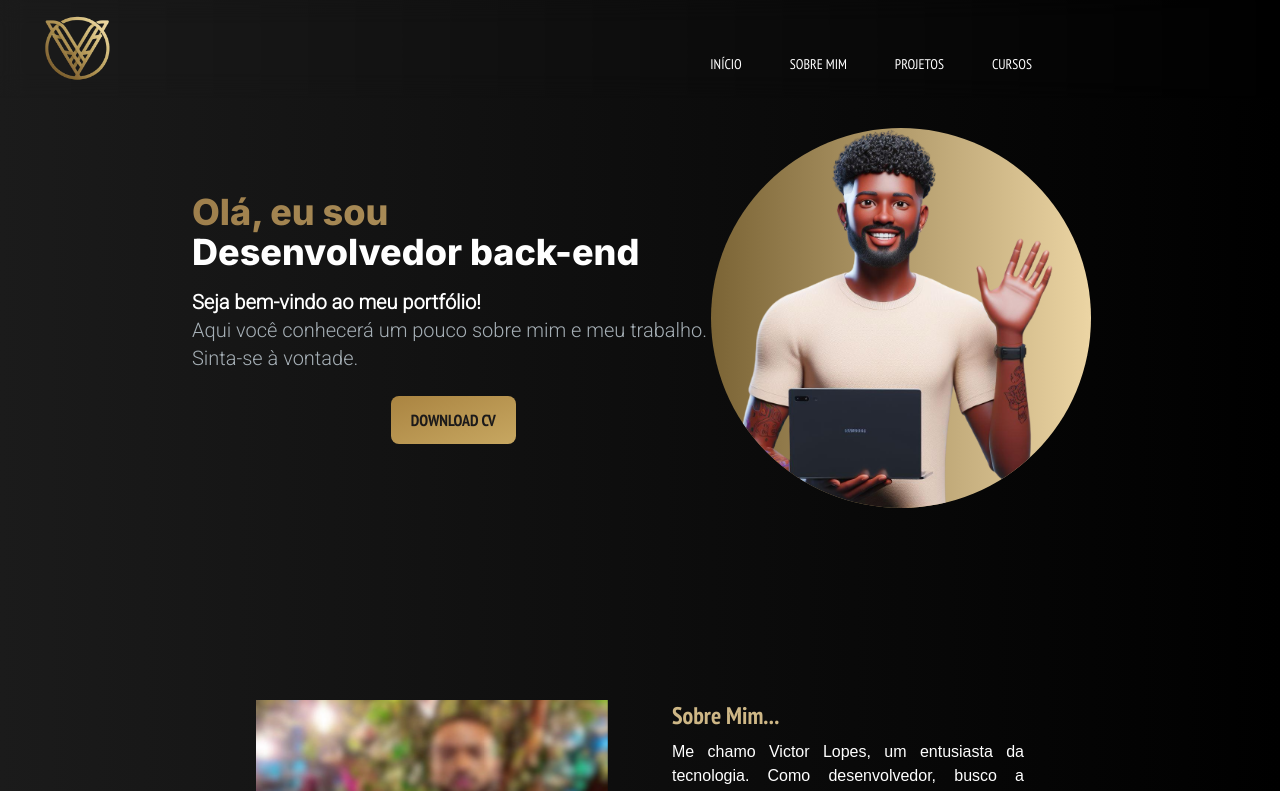
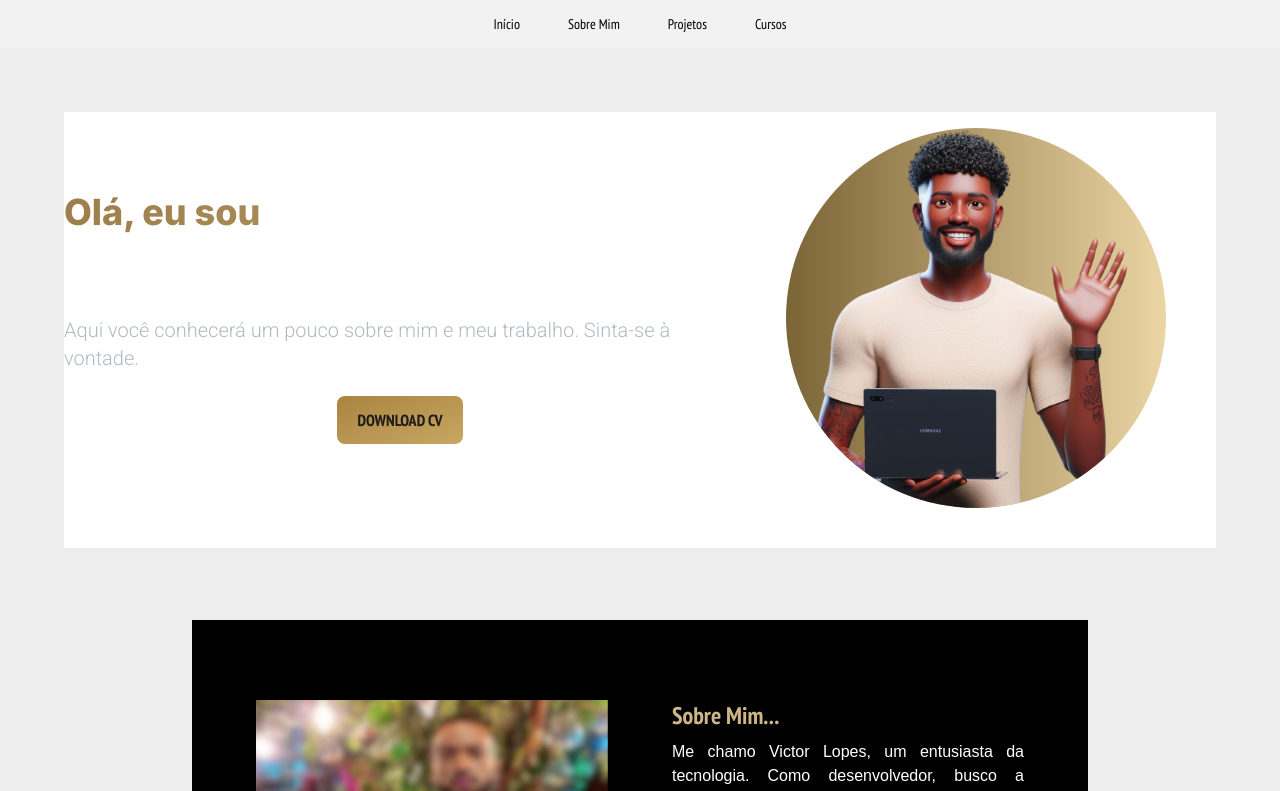
Before and after one commit to VictorLopesz/Portf-lio, a Next.js app: page / in a window 1280 px wide. Shown: the top 791 px of the page. Built offline with nearby package versions, Linux system fonts and the light colour scheme; a web font is replaced by a local one.

Commit message:
nova versão do portfólio

```diff
--- a/src/app/page.tsx
+++ b/src/app/page.tsx
@@ -14,9 +14,10 @@ export default function Home() {
       <Navbar />
       <div className="
       pt-28 flex min-h-screen
-      flex-col bg-gradient-to-r from-[#1B1B1B] to-[#000000]
+      flex-col bg-[#ededee]
       ">
-        <div className="container mx-auto py-4 w-[70%]">
+        {/* bg-gradient-to-r from-[#1B1B1B] to-[#000000] */}
+        <div className="container mx-auto py-4 max-w-[90%] bg-[#FFFFFF]">
           <Welcome />
           {/* falta colocar um avatar melhor e mais parecido comigo */}
           {/* adicionar o currículo para download */}
@@ -27,7 +28,7 @@ export default function Home() {
         <br />
         <br />
         <br />
-        <div className="container mx-auto py-4 w-[70%]">
+        <div className="container mx-auto py-4 w-[70%] bg-[#000000]">
           {/* falta uma foto melhor minha */}
           <AboutMe />
         </div>
--- a/src/components/Navbar/index.tsx
+++ b/src/components/Navbar/index.tsx
@@ -30,22 +30,14 @@ const Navbar = () => {
     }
 
     return (
-        <nav id="nav" className={` ${color ? 'bg-[#4A3B1F] fixed z-50 backdrop-blur-md transition duration-150 ease-in'
+        <nav id="nav" className={` ${color ? 'bg-[#000000] text-white fixed z-50 transition duration-150 ease-in'
             :
-            'g-[#3a311de1] backdrop-blur-md transition duration-300 ease-out'}
-                    fixed z-50 w-full h-24 shadow-sm bg-[#f3f5f90] font-sansnarrow`}
+            'bg-[#F2F2F2] text-black transition duration-300 ease-out'}
+                    fixed z-50 w-full h-12 font-sansnarrow`}
         >
-            <div className="flex justify-between items-center h-full px-4">
-                <Image
-                    src={logotipo.src}
-                    alt="logo"
-                    width="120"
-                    height="75"
-                    priority
-                />
-
-                <div className="hidden sm:flex">
-                    <ul className="hidden sm:flex text-sm mr-52 mt-8">
+            <div className="flex justify-evenly items-center h-full sm:flex">
+                <div className="flex w-full justify-center items-center">
+                    <ul className="hidden sm:flex text-sm">
                         <Link
                             to="inicio"
                             smooth={true}
@@ -53,11 +45,11 @@ const Navbar = () => {
                             spy={true}
                             offset={50}
                         >
-                            <li className=" text-white  p-2 uppercase py-2
+                            <li className=" p-2
                             md:px-6 text-center
                              text-bold cursor-pointer
-                             hover:text-[#f2bc65] active:text-[#382b18]  hover:bg-[#58585880] active:bg-[#cacad26c]
-                             active:text-[#bebdc9e1]
+                             hover:text-[#e8e7e5] hover:bg-[#91919187]
+                             active:text-[#535353] active:bg-[#1818188e]
                              transition duration-500 ease-in-out">Início</li>
                         </Link>
                         <Link
@@ -67,12 +59,12 @@ const Navbar = () => {
                             spy={true}
                             offset={50}
                         >
-                            <li className=" text-white  p-2 uppercase py-2
+                            <li className="p-2
                             md:px-6 text-center
                              text-bold cursor-pointer
-                             hover:text-[#f2bc65] active:text-[#382b18]  hover:bg-[#58585880] active:bg-[#cacad26c]
-                             active:text-[#bebdc9e1]
-                             transition duration-500 ease-in-out">Sobre mim</li>
+                             hover:text-[#e8e7e5] hover:bg-[#00000080]
+                             active:text-[#535353] active:bg-[#1818188e]
+                             transition duration-500 ease-in-out">Sobre Mim</li>
                         </Link>
                         <a href="/">
                             <Link
@@ -82,20 +74,20 @@ const Navbar = () => {
                                 spy={true}
                                 offset={50}
                             >
-                                <li className="pb-2 text-white  p-2 uppercase py-2
+                                <li className="p-2
                             md:px-6 text-center
-                             text-bold
-                             hover:text-[#f2bc65] active:text-[#382b18]  hover:bg-[#58585880] active:bg-[#cacad26c]
-                             active:text-[#bebdc9e1]
-                             transition duration-500 ease-in-out">projetos</li>
+                             text-bold cursor-pointer
+                             hover:text-[#e8e7e5] hover:bg-[#00000080]
+                             active:text-[#535353] active:bg-[#1818188e]
+                             transition duration-500 ease-in-out">Projetos</li>
                             </Link>
                         </a>
                         <a href="/">
-                            <li className="pb-2 text-white  p-2 uppercase py-2
+                            <li className="p-2
                             md:px-6 text-center
-                             text-bold
-                             hover:text-[#f2bc65] active:text-[#382b18]  hover:bg-[#58585880] active:bg-[#cacad26c]
-                             active:text-[#bebdc9e1]
+                             text-bold cursor-pointer
+                             hover:text-[#e8e7e5] hover:bg-[#00000080]
+                             active:text-[#535353] active:bg-[#1818188e]
                              transition duration-500 ease-in-out">Cursos</li>
                         </a>
                     </ul>
```
